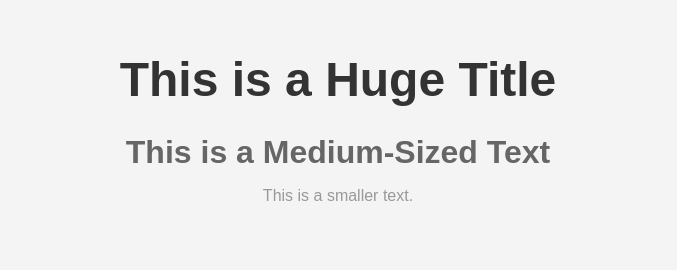
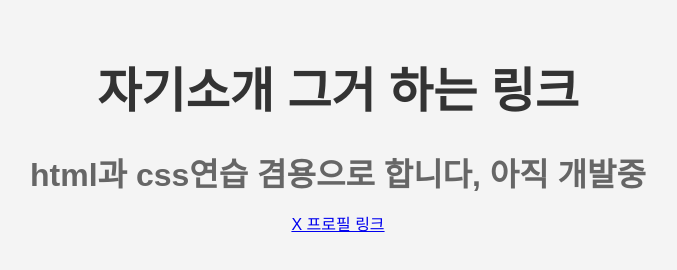
Before and after one commit to YarkJangSu/YarkJangSu.github.io, a plain HTML site: page index.html in a window 1280 px wide. Shown: the whole page, without its empty margins (302-979 px from the left). Drawn offline with Linux system fonts and the light colour scheme.

Commit message:
임시->index 이동
링크꼬인듯

```diff
--- a/index.html
+++ b/index.html
@@ -31,8 +31,8 @@
     </style>
 </head>
 <body>
-    <h1>This is a Huge Title</h1>
-    <h2>This is a Medium-Sized Text</h2>
-    <p>This is a smaller text.</p>
+    <h1>자기소개 그거 하는 링크</h1>
+    <h2>html과 css연습 겸용으로 합니다, 아직 개발중</h2>
+    <p><a href="https://x.com/YarkJangSu"hyperlink</a>X 프로필 링크</p>
 </body>
 </html>
```
